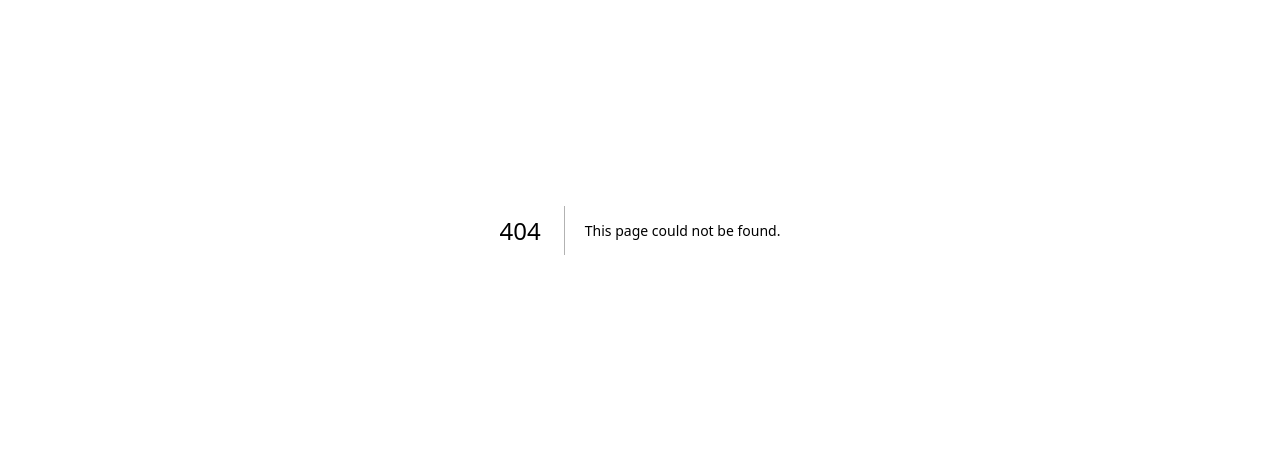
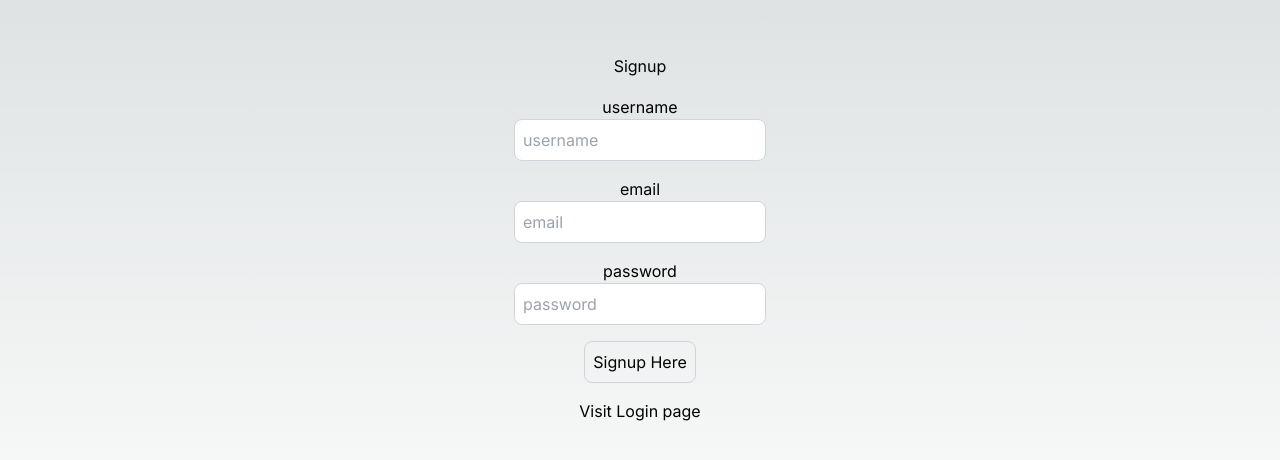
Before and after one commit to Ajinkya-kingre/nextjs-fullstack-auth, a Next.js app: page /signup in a window 1280 px wide. Before the commit this address had no page. Shown: the part 170-630 px from the top of the page. Built offline with nearby package versions, Linux system fonts and the light colour scheme.

Commit message:
add to github

```diff
--- /dev/null
+++ b/src/app/api/users/signup/route.ts
@@ -0,0 +1,45 @@
+import { connect } from "@/dbConfig/dbConfig";
+import User from "@/models/userModel";
+import { NextRequest, NextResponse } from "next/server";
+import bcryptjs from "bcryptjs";
+
+connect();
+
+export async function POST(request: NextRequest) {
+  try {
+    const reqBody = await request.json();
+    const { username, email, password } = reqBody;
+    console.log(reqBody);
+
+    //check user already exist
+    const user = await User.findOne({ email });
+
+    if (user) {
+      return NextResponse.json(
+        { error: "User already exists" },
+        { status: 400 }
+      );
+    }
+
+    //Hash password
+    const salt = await bcryptjs.genSalt(10);
+    const hashedPassword = await bcryptjs.hash(password, salt);
+
+    const newUser = new User({
+      username,
+      email,
+      password: hashedPassword,
+    });
+
+    const saveduser = await newUser.save();
+    console.log(saveduser);
+
+    return NextResponse.json({
+      message: "User create successfully",
+      success: true,
+      saveduser,
+    });
+  } catch (error: any) {
+    return NextResponse.json({ error: error.message }, { status: 500 });
+  }
+}
--- /dev/null
+++ b/src/app/login/page.tsx
@@ -0,0 +1,50 @@
+"use client";
+
+import Link from "next/link";
+import React from "react";
+import { useRouter } from "next/router";
+import { Axios } from "axios";
+
+export default function loginpage() {
+  const [user, setUser] = React.useState({
+    email: "",
+    password: "",
+  });
+
+  const onLogin = async () => {};
+
+  return (
+    <div className="flex flex-col items-center justify-center min-h-screen py-2">
+      <h1 className="py-4">Login</h1>
+      <hr />
+
+      <label htmlFor="email">email</label>
+      <input
+        className="p-2 border border-gray-300 rounded-lg mb-4 focus:outline-none focus:border-gray-600"
+        id="email"
+        type="text"
+        value={user.email}
+        onChange={(e) => setUser({ ...user, email: e.target.value })}
+        placeholder="email"
+      />
+      <label htmlFor="password">password</label>
+      <input
+        className="p-2 border border-gray-300 rounded-lg mb-4 focus:outline-none focus:border-gray-600"
+        id="password"
+        type="password"
+        value={user.password}
+        onChange={(e) => setUser({ ...user, password: e.target.value })}
+        placeholder="password"
+      />
+
+      <button
+        onClick={onLogin}
+        className="p-2 border border-gray-300 rounded-lg mb-4 focus:outline-none focus:border-gray-600"
+      >
+        Login Here
+      </button>
+
+      <Link href="../signup">Visit Signup page</Link>
+    </div>
+  );
+}
--- /dev/null
+++ b/src/app/profile/[id]/page.tsx
@@ -0,0 +1,12 @@
+export default function userProfile({ params }: any) {
+  return (
+    <div className="flex flex-col items-center justify-center min-h-screen py-2">
+      <h1>Profile</h1>
+      <hr />
+      <p className="text-4xl">
+        profile page
+        <span className="p-2 text-black rounded-md bg-orange-500 ml-2" >{params.id}</span>
+      </p>
+    </div>
+  );
+}
--- /dev/null
+++ b/src/app/profile/page.tsx
@@ -0,0 +1,9 @@
+export default function profilePage() {
+  return (
+    <div className="flex flex-col items-center justify-center min-h-screen py-2">
+      <h1>Profile</h1>
+      <hr />
+      <p>profile page</p>
+    </div>
+  );
+}
--- /dev/null
+++ b/src/app/signup/page.tsx
@@ -0,0 +1,59 @@
+"use client";
+
+import Link from "next/link";
+import React from "react";
+import { useRouter } from "next/router";
+import { Axios } from "axios";
+
+export default function signUpPage() {
+  const [user, setUser] = React.useState({
+    username: "",
+    email: "",
+    password: "",
+  });
+
+  const onSignup = async () => {};
+
+  return (
+    <div className="flex flex-col items-center justify-center min-h-screen py-2">
+      <h1 className="py-4">Signup</h1>
+      <hr />
+      <label htmlFor="username">username</label>
+      <input
+        className="p-2 border border-gray-300 rounded-lg mb-4 focus:outline-none focus:border-gray-600"
+        id="username"
+        type="text"
+        value={user.username}
+        onChange={(e) => setUser({ ...user, username: e.target.value })}
+        placeholder="username"
+      />
+      <label htmlFor="email">email</label>
+      <input
+        className="p-2 border border-gray-300 rounded-lg mb-4 focus:outline-none focus:border-gray-600"
+        id="email"
+        type="text"
+        value={user.email}
+        onChange={(e) => setUser({ ...user, email: e.target.value })}
+        placeholder="email"
+      />
+      <label htmlFor="password">password</label>
+      <input
+        className="p-2 border border-gray-300 rounded-lg mb-4 focus:outline-none focus:border-gray-600"
+        id="password"
+        type="password"
+        value={user.password}
+        onChange={(e) => setUser({ ...user, password: e.target.value })}
+        placeholder="password"
+      />
+
+      <button
+        onClick={onSignup}
+        className="p-2 border border-gray-300 rounded-lg mb-4 focus:outline-none focus:border-gray-600"
+      >
+        Signup Here
+      </button>
+
+      <Link href="/login">Visit Login page</Link>
+    </div>
+  );
+}
--- /dev/null
+++ b/src/dbConfig/dbConfig.ts
@@ -0,0 +1,22 @@
+import mongoose from "mongoose";
+
+export async function connect() {
+  try {
+    mongoose.connect(process.env.MONGO_URL!);
+    const connection = mongoose.connection;
+
+    connection.on("connected", () => {
+      console.log("MongoDB connected successfully!!");
+    });
+
+    connection.on("error", (err) => {
+      console.log(
+        "MongoDB connection error, Please make sure MongoDB is running" + err
+      );
+      process.exit();
+    });
+  } catch (error) {
+    console.log("Something went WORNG!!!");
+    console.log(error);
+  }
+}
--- /dev/null
+++ b/src/models/userModel.js
@@ -0,0 +1,34 @@
+import mongoose from "mongoose";
+
+const userSchema = new mongoose.Schema({
+  username: {
+    type: String,
+    required: [true, "Please Provide a Usernanme"],
+    unique: true,
+  },
+  email: {
+    type: String,
+    required: [true, "Please provide a Email"],
+    unique: true,
+  },
+  password: {
+    type: String,
+    required: [true, "Please provide a Email"],
+  },
+  isVerified: {
+    type: Boolean,
+    default: false,
+  },
+  isAdmin: {
+    type: Boolean,
+    default: false,
+  },
+  forgotpasswodToken: String,
+  forgotpasswodTokenExpiry: Date,
+  verifyToken: String,
+  verifyTokenExpiry: Date,
+});
+
+const User = mongoose.models.users || mongoose.model("users", userSchema);
+
+export default User;
```
Also changed, not shown: package.json (+10 -4 lines), src/app/api/users/login/route.ts (added), 2 other files (tests, documents, lock files or other folders).
